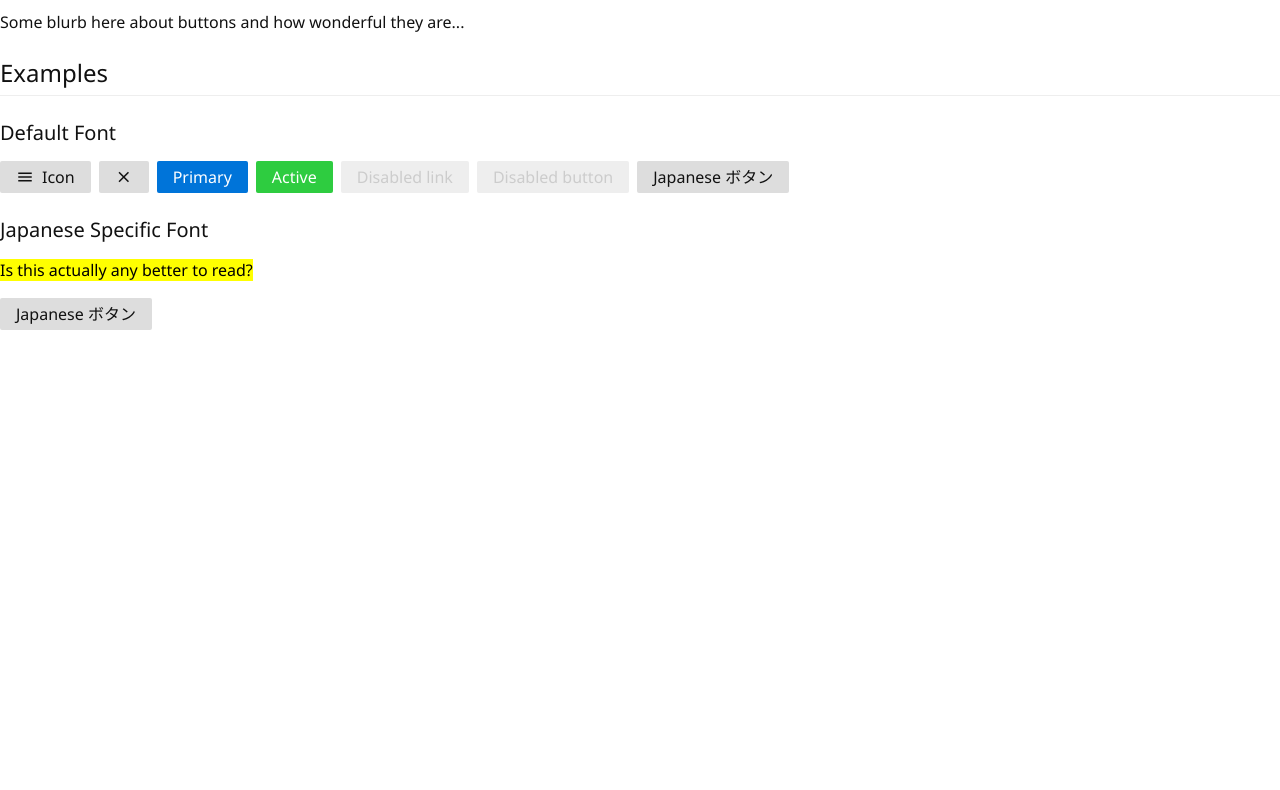
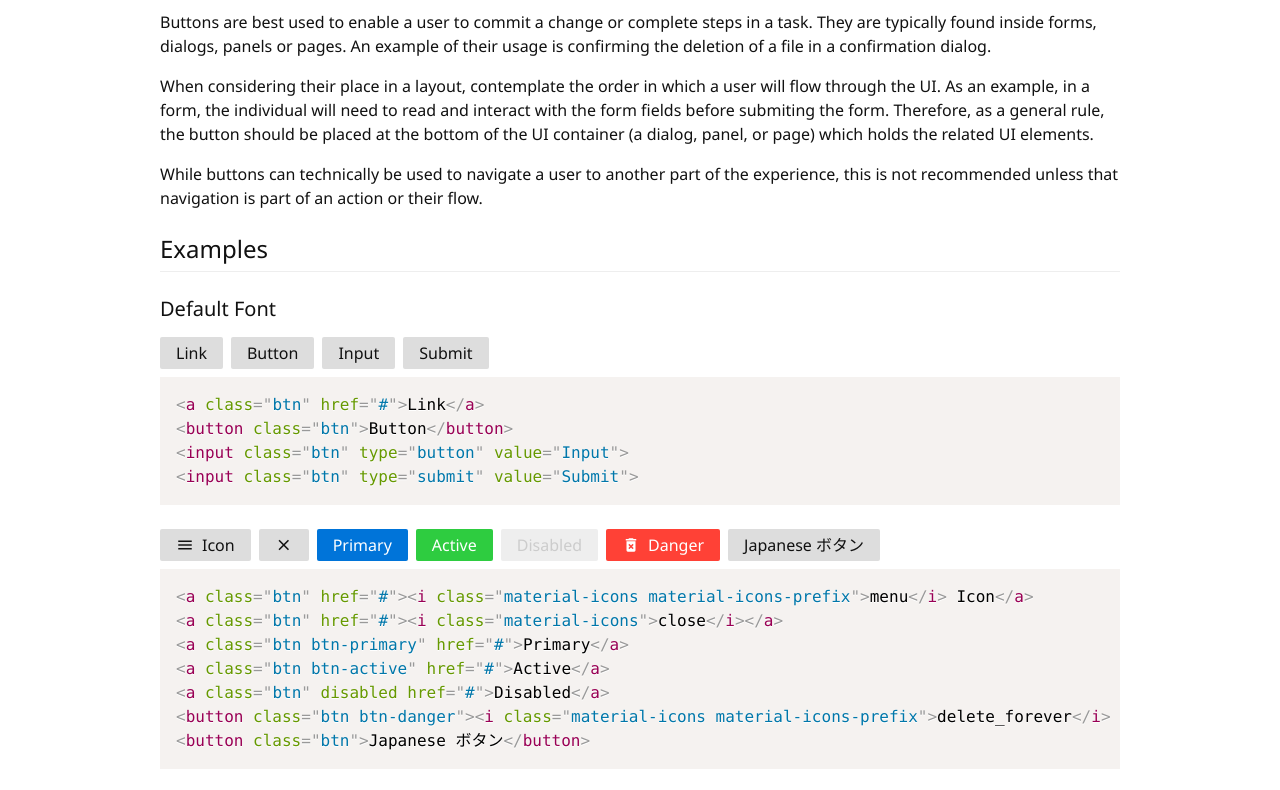
Before and after one commit to mcapewell/ux-core, a website: page src/docs/index.html in a window 1280 px wide. Shown: the part 81-871 px from the top of the page. Before the commit the page ends 800 px from the top, so only its background shows below. Drawn offline with nearby package versions, Linux system fonts and the light colour scheme; files that its build step writes are made by us from their sources.

Commit message:
Improve Button docs and add prism.js code highlighting.

```diff
--- a/package.json
+++ b/package.json
@@ -6,7 +6,8 @@
     "gulp": "^3.9.1",
     "gulp-sass": "^2.3.2",
     "gulp-webserver": "^0.9.1",
+    "material-design-icons": "^3.0.1",
     "normalize.css": "^5.0.0",
-    "material-design-icons": "^3.0.1"
+    "prismjs": "^1.6.0"
   }
 }
--- /dev/null
+++ b/src/docs/docs.css
@@ -0,0 +1,7 @@
+body {
+    margin: 20px 160px;
+}
+
+section.example {
+    margin-bottom: 1.5rem;
+}
--- a/src/docs/index.html
+++ b/src/docs/index.html
@@ -6,25 +6,51 @@
         <meta name="viewport" content="width=device-width, initial-scale=1">
         <title></title>
         <link rel="stylesheet" href="../../dist/uxcore.css">
+        <link rel="stylesheet" href="src/docs/docs.css">
+        <link rel="stylesheet" href="node_modules/prismjs/themes/prism.css">
     </head>
     <body class="ux-core">
         <h1>Button</h1>
-        <p>Some blurb here about buttons and how wonderful they are...</p>
+        <p>Buttons are best used to enable a user to commit a change or complete steps in a task. They are typically found inside forms, dialogs, panels or pages. An example of their usage is confirming the deletion of a file in a confirmation dialog.</p>
+        <p>When considering their place in a layout, contemplate the order in which a user will flow through the UI. As an example, in a form, the individual will need to read and interact with the form fields before submiting the form. Therefore, as a general rule, the button should be placed at the bottom of the UI container (a dialog, panel, or page) which holds the related UI elements.</p>
+        <p>While buttons can technically be used to navigate a user to another part of the experience, this is not recommended unless that navigation is part of an action or their flow.</p>
         <h2>Examples</h2>
         <h3>Default Font</h3>
+        <section class="example">
+        <div class="btn-list">
+            <a class="btn" href="#">Link</a>
+            <button class="btn">Button</button>
+            <input class="btn" type="button" value="Input">
+            <input class="btn" type="submit" value="Submit">
+        </div>
+        <pre><code class="language-html">&lt;a class="btn" href="#">Link&lt;/a>
+&lt;button class="btn">Button&lt;/button>
+&lt;input class="btn" type="button" value="Input">
+&lt;input class="btn" type="submit" value="Submit"></code></pre>
+        </section>
+        <section class="example">
         <div class="btn-list">
             <a class="btn" href="#"><i class="material-icons material-icons-prefix">menu</i> Icon</a>
             <a class="btn" href="#"><i class="material-icons">close</i></a>
             <a class="btn btn-primary" href="#">Primary</a>
             <a class="btn btn-active" href="#">Active</a>
-            <a class="btn" disabled href="#">Disabled link</a>
-            <button class="btn" disabled>Disabled button</button>
-            <a class="btn" href="#">Japanese ボタン</a>
+            <a class="btn" disabled href="#">Disabled</a>
+            <button class="btn btn-danger"><i class="material-icons material-icons-prefix">delete_forever</i> Danger</button>
+            <button class="btn">Japanese ボタン</button>
         </div>
+        <pre><code class="language-html">&lt;a class="btn" href="#">&lt;i class="material-icons material-icons-prefix">menu&lt;/i> Icon&lt;/a>
+&lt;a class="btn" href="#">&lt;i class="material-icons">close&lt;/i>&lt;/a>
+&lt;a class="btn btn-primary" href="#">Primary&lt;/a>
+&lt;a class="btn btn-active" href="#">Active&lt;/a>
+&lt;a class="btn" disabled href="#">Disabled&lt;/a>
+&lt;button class="btn btn-danger">&lt;i class="material-icons material-icons-prefix">delete_forever&lt;/i> Danger&lt;/button>
+&lt;button class="btn">Japanese ボタン&lt;/button></code></pre>
+        </section>
         <h3>Japanese Specific Font</h3>
-        <p><mark>Is this actually any better to read?</mark></p>
+        <p><em>Is this actually any better to read?</em></p>
         <div lang="ja-JP" class="btn-list" style="margin-top: 10px;">
             <a class="btn" href="#">Japanese ボタン</a>
         </div>
+        <script src="node_modules/prismjs/prism.js"></script>
     </body>
 </html>
```
